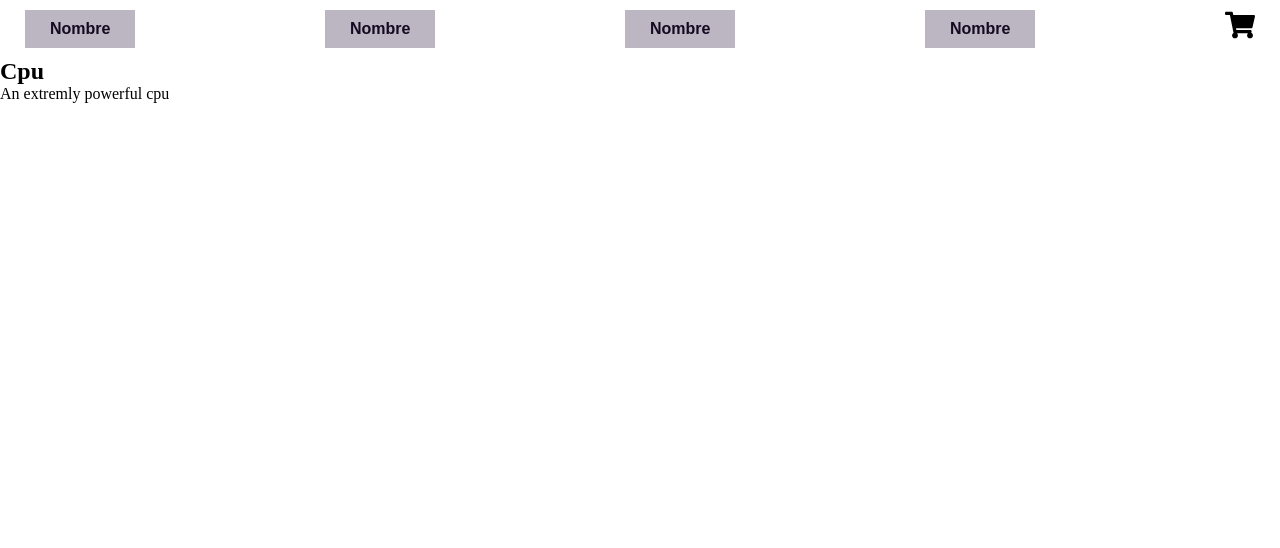
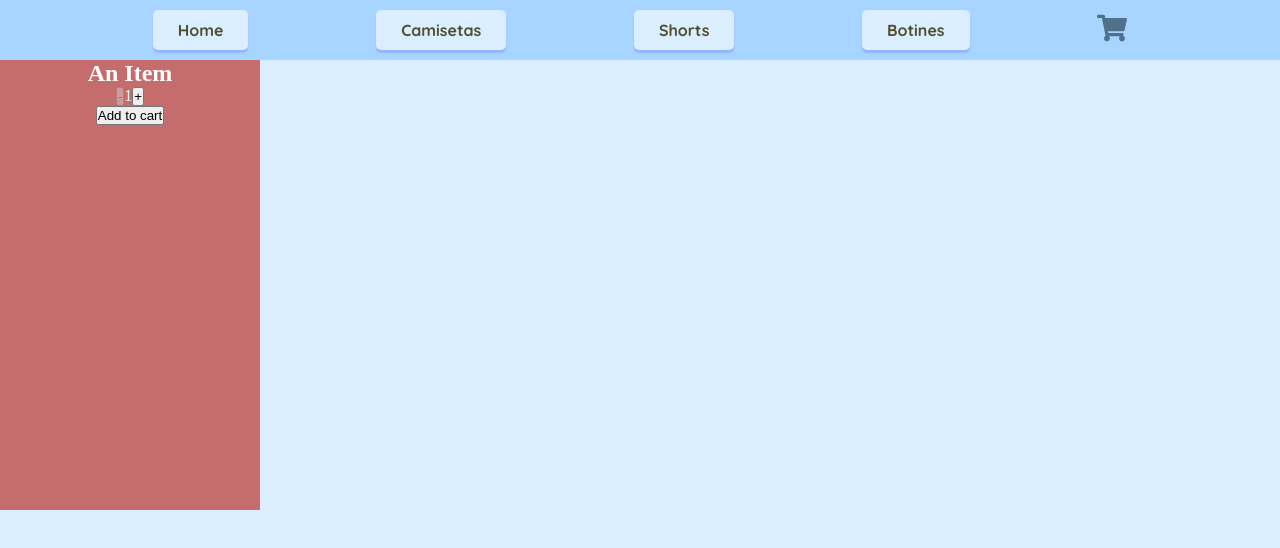
Before and after one commit to frandevgado/react-coderhouse, a React (Create React App) app: page / in a window 1280 px wide. Shown: the top 548 px of the page. Built offline with nearby package versions, Linux system fonts and the light colour scheme.

Commit message:
contador agregado, solo funcionalidad

```diff
--- a/package.json
+++ b/package.json
@@ -14,6 +14,7 @@
     "react-dom": "18.1.0",
     "react-icons": "^4.4.0",
     "react-scripts": "5.0.1",
+    "typeface-quicksand": "^1.1.13",
     "web-vitals": "2.1.4"
   },
   "scripts": {
--- a/src/App.js
+++ b/src/App.js
@@ -4,7 +4,7 @@ import ItemListContainer from './components/ItemListContainer/ItemListContainer.
 function App() {
   return (<>
         <NavBar/>
-        <ItemListContainer title="Cpu" description="An extremly powerful cpu"/>
+        <ItemListContainer greet="An Item"/>
         </>
   )
 }
--- /dev/null
+++ b/src/components/ItemListContainer/ItemCount/ItemCount.jsx
@@ -0,0 +1,30 @@
+import { useState } from "react"
+
+const ItemCount = ({initial, stock, onAdd}) =>{
+
+    const [count, setCount] = useState(initial)
+
+    const decrease = () =>{
+        setCount(count - 1)
+    }
+
+    const increase = () =>{
+        setCount(count + 1)
+    }
+
+
+
+    return(
+        <div>
+            <button disabled={count <=1} onClick={decrease}>-</button>
+            <span>{count}</span>
+            <button  disabled={count >= stock} onClick={increase}>+</button>
+            <div>
+                <button disabled={stock <=0} onClick={() => onAdd(count)} >Add to cart</button>
+            </div>
+        </div>
+    )
+
+}
+
+export default ItemCount
--- /dev/null
+++ b/src/components/ItemListContainer/ItemListContainer.css
@@ -0,0 +1,9 @@
+.item-list-container{
+    display: inline-block;
+    min-width: 260px;
+    min-height: 450px;
+    background-color: rgb(197, 108, 108);
+
+    color: white;
+    text-align: center;
+}
--- a/src/components/ItemListContainer/ItemListContainer.jsx
+++ b/src/components/ItemListContainer/ItemListContainer.jsx
@@ -1,9 +1,17 @@
-export default function ItemListContainer({title, description}){
+import "./ItemListContainer.css"
+import ItemCount from "./ItemCount/ItemCount"
+
+
+export default function ItemListContainer({greet}){
+
+    const onAdd = (quantity) =>{
+        console.log(`You just bought ${quantity} units!`)
+    }
 
     return(
-        <div>
-        <h2> {title} </h2>
-        <p> {description} </p>
+        <div className="item-list-container">
+        <h2 className=""> {greet} </h2>
+        <ItemCount initial={1} stock={10} onAdd={onAdd} />
         </div>
     )
 }
--- a/src/components/NavBar/CartWidget/CartWidget.css
+++ b/src/components/NavBar/CartWidget/CartWidget.css
@@ -1,3 +1,10 @@
 .cart-icon{
+    padding-top: 3px;
     font-size: 30px;
+    color: hsl(208, 27%, 43%)
 }
+
+.cart-icon:hover{
+    transform:scale(.9);
+    color: hsl(209, 59%, 22%);
+}
--- a/src/components/NavBar/NavBar.css
+++ b/src/components/NavBar/NavBar.css
@@ -1,23 +1,45 @@
+:root{
+    --active-color: hsl(209, 59%, 22%);
+    --unactive-color: hsl(208, 27%, 43%);
+}
+
 *{
     margin: 0px;
     padding: 0px;
 }
 
+body{
+    background-color: hsl(209, 100%, 93%);;
+}
+
 .navbar-list {
     display: flex;
-    justify-content: space-between;
+    justify-content: space-evenly;
     padding: 10px 25px;
+    background-color: hsl(209, 100%, 83%);
 }
 
 .navbar-list__link{
+    display: inline-block;
     text-decoration: none;
-    color: rgb(21, 10, 34);
-    font-weight: bold;
+    color: var(--unactive-color);
+    font-weight: 800;
+    font-family: 'Quicksand';
+}
+
+.navbar-list__link:first-child{
+    color: rgb(80, 80, 47);
+}
+
+.navbar-list__link:hover{
+    transform:scale(.9);
+    color: var(--active-color);
 }
 
 .navbar-list__item{
     padding: 10px 25px;
+    border-radius: 5px;
+    box-shadow: 0px 3px 2px rgba(59, 55, 255, 0.2);
+    background-color: hsl(209, 100%, 93%);
     list-style-type: none;
-    font-family: sans-serif;
-    background-color: rgb(187, 182, 194);
 }
--- a/src/components/NavBar/NavBar.jsx
+++ b/src/components/NavBar/NavBar.jsx
@@ -1,16 +1,17 @@
 import "./NavBar.css"
 import NavLink from "./NavLink/NavLink"
 import CartWidget from "./CartWidget/CartWidget"
+import 'typeface-quicksand';
 
 export default function NavBar() {
     return (
 
         <nav className="navbar">
             <ul className="navbar-list">
-                <NavLink/>
-                <NavLink/>
-                <NavLink/>
-                <NavLink/>
+                <NavLink text="Home"/>
+                <NavLink text="Camisetas"/>
+                <NavLink text="Shorts"/>
+                <NavLink text="Botines"/>
                 <CartWidget/>
             </ul>
         </nav>
--- a/src/components/NavBar/NavLink/NavLink.jsx
+++ b/src/components/NavBar/NavLink/NavLink.jsx
@@ -1,5 +1,9 @@
-export default function NavLink(){
-    return (
-        <li className="navbar-list__item"><a className="navbar-list__link" href="#">Nombre</a></li>
-    )
+const NavLink = ({text}) =>{
+
+return <li className="navbar-list__item"><a className="navbar-list__link" href="#">{text}</a></li>
 }
+
+
+export default NavLink
+
+/*{/* <li className="navbar-list__item"><a className="navbar-list__link" href="#">Nombre</a></li> }*/
```
Also changed, not shown: 1 other file (tests, documents, lock files or other folders).
